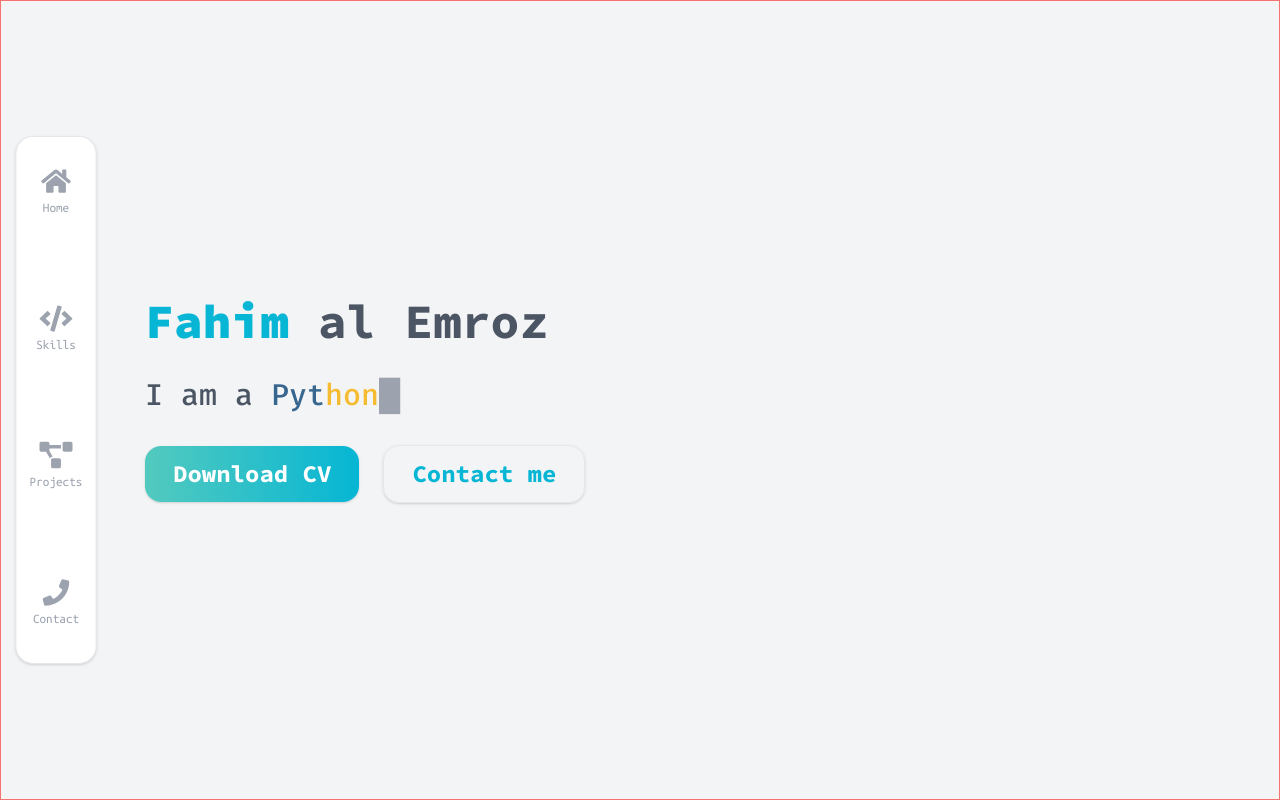
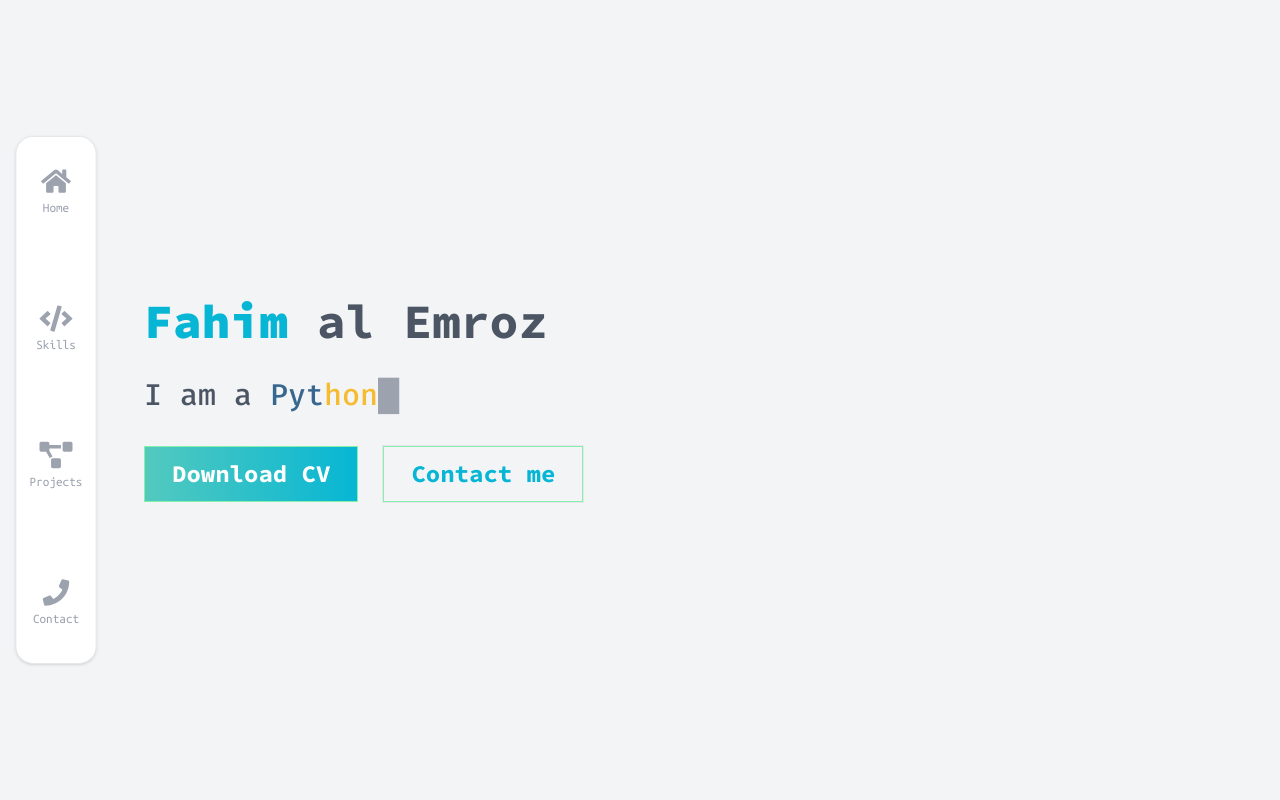
Before and after one commit to CoderLadFahim/fahimfolio, a Vue app: page / in a window 1280 px wide. Shown: the top 800 px of the page. Built offline with nearby package versions, Linux system fonts and the light colour scheme.

Commit message:
Navbar functional

```diff
--- a/package.json
+++ b/package.json
@@ -17,9 +17,9 @@
   },
   "devDependencies": {
     "@vitejs/plugin-vue": "^1.9.3",
-    "autoprefixer": "^10.3.7",
-    "postcss": "^8.3.9",
-    "tailwindcss": "^2.2.19",
+    "autoprefixer": "^10.4.13",
+    "postcss": "^8.4.21",
+    "tailwindcss": "^3.2.4",
     "vite": "^2.6.4"
   }
 }
--- a/src/App.vue
+++ b/src/App.vue
@@ -21,8 +21,10 @@ body {
 	@apply bg-gray-100 overflow-x-hidden;
 	cursor: url('./assets/cursor.svg'), auto;
 }
+
 .site-section {
-	@apply min-h-screen border border-red-400;
+	/* @apply min-h-screen border border-red-400; */
+	@apply min-h-screen;
 }
 
 .pointer {
--- a/src/components/navbar.vue
+++ b/src/components/navbar.vue
@@ -1,21 +1,29 @@
 <template>
 	<nav class="nav-styles ubuntu-mono">
+		<a href="#hero-section">
 			<div class="nav-item pointer">
 				<font-awesome-icon icon="home" />
 				<p>Home</p>
 			</div>
+		</a>
+		<a href="#skills-section">
 			<div class="nav-item pointer">
 				<font-awesome-icon icon="code" />
 				<p>Skills</p>
 			</div>
+		</a>
+		<a href="#projects-section">
 			<div class="nav-item pointer">
 				<font-awesome-icon icon="project-diagram" />
 				<p>Projects</p>
 			</div>
+		</a>
+		<a href="#contact-section">
 			<div class="nav-item pointer">
 				<font-awesome-icon icon="phone" />
 				<p>Contact</p>
 			</div>
+		</a>
 	</nav>
 </template>
 
--- a/src/index.css
+++ b/src/index.css
@@ -11,6 +11,10 @@
 	margin: 0;
 	padding: 0;
 	box-sizing: border-box;
+}
+
+html {
+	scroll-behavior: smooth;
 }
 
 body .custom-blue {
--- a/src/views/Hero.vue
+++ b/src/views/Hero.vue
@@ -10,7 +10,7 @@ import Typewriter from '../components/Typewriter.vue';
 </script>
 
 <template>
-	<section class="Hero site-section sm:relative xl:flex xl:items-center xl:justify-between">
+	<section class="Hero site-section sm:relative xl:flex xl:items-center xl:justify-between" id="hero-section">
 		<!-- <Slideshow /> -->
 
 		<div
@@ -62,6 +62,31 @@ import Typewriter from '../components/Typewriter.vue';
 }
 
 .btn-base-styles {
-	@apply inline-block py-2 px-5 rounded-md shadow transform transition ease-out hover:scale-105 lg:text-2xl lg:px-7 lg:py-3 lg:rounded-2xl;
+	@apply
+	 	inline-block
+        py-2
+        px-5
+        transition
+		relative
+        lg:text-2xl
+        lg:px-7
+        lg:py-3;
 }
+
+.btn-base-styles::after {
+	content: '';
+	@apply
+		absolute
+		w-full
+		h-full
+		transition
+		border
+		border-green-300
+		left-0
+		top-0
+}
+
+.btn-base-styles:hover { @apply bottom-2 right-2; }
+.btn-base-styles:hover::after { @apply top-2 left-2; }
+
 </style>
--- a/src/views/Projects.vue
+++ b/src/views/Projects.vue
@@ -10,7 +10,7 @@ const projects = computed((): ProjectInterface[] => store.state.projects);
 </script>
 
 <template>
-	<section id="skills-section" class="site-section">
+	<section id="projects-section" class="site-section">
 		<SectionTitle titleText="My.Projects" />
 		<div class="project-display">
 			<Project v-for="(project, i) in projects" :project="project" :key="i" />
```
Lines whose indentation alone changed are shown as unchanged.
